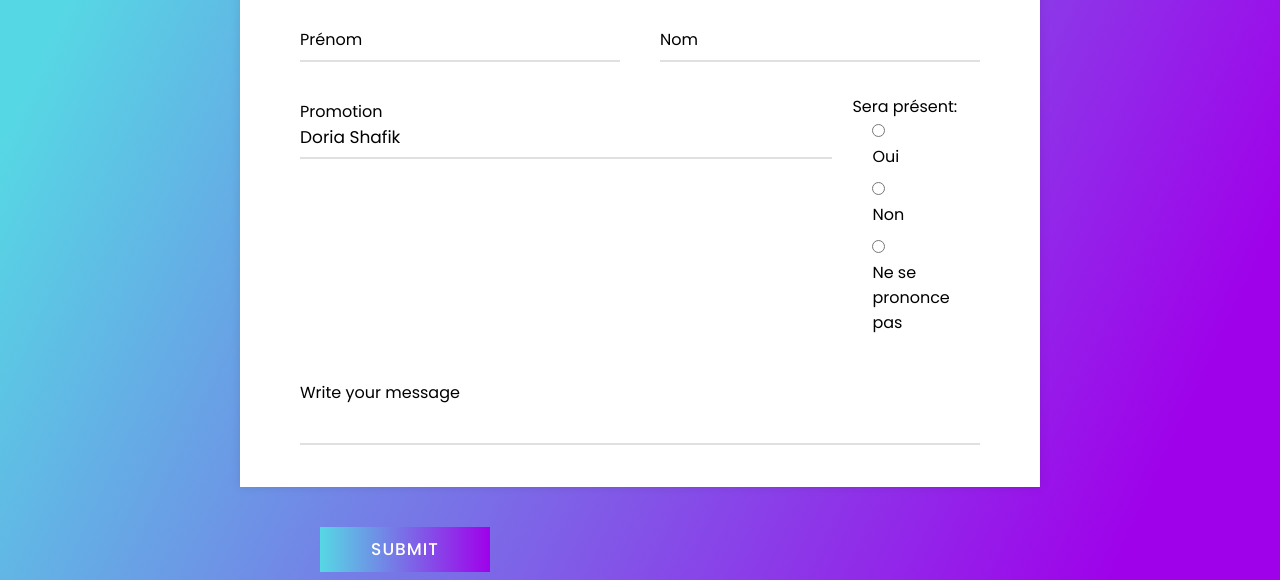
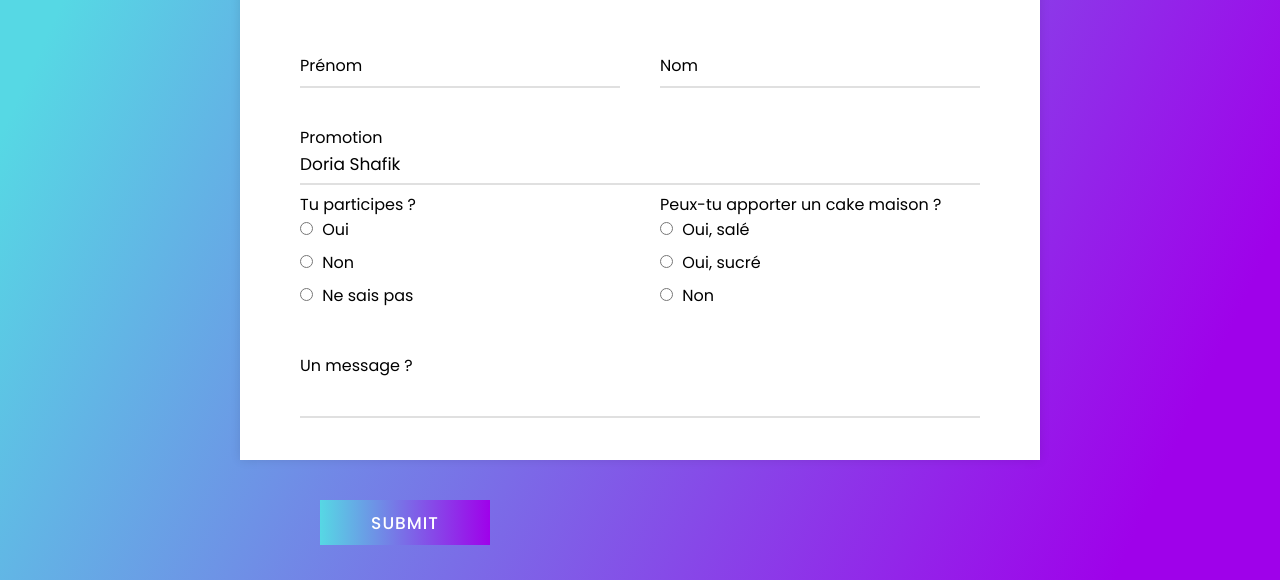
Before and after one commit to PDeslousPaoli/promform, a website: page index.html in a window 1280 px wide. Shown: the part 220-800 px from the top of the page. Drawn offline with Linux system fonts and the light colour scheme.

Commit message:
css + idga

```diff
--- a/form.css
+++ b/form.css
@@ -157,15 +157,28 @@ form .form-row .textarea{
 }
 
 .choice {
-  margin: 0 20px;
-  bottom:0px;
+  margin: 0 20px; /* Ajoutez une marge si nécessaire */
+  width: 100%;   /* Ajustez la largeur selon vos besoins */
+  display: flex; /* Utilisez flexbox pour aligner les éléments enfants sur une seule ligne */
+  flex-direction: column; /* Arrangez les éléments enfants en colonne */
 }
 
+
 .choice label {
-  display: block;
+  display: inline-block;
   margin-bottom: 8px; /* Adjust spacing between choices */
 }
 
 .choice input[type="radio"] {
   margin-right: 5px; /* Adjust spacing between radio button and label */
 }
+
+#radioChoice {
+  display: flex;
+  justify-content: space-between;
+}
+
+.input-data2 {
+  flex: 1; /* Utilisez flex-grow pour faire en sorte que les deux div aient une largeur égale */
+  margin-right: 10px; /* Ajoutez une marge entre les deux div */
+}
--- a/form.js
+++ b/form.js
@@ -15,11 +15,14 @@ button.addEventListener("click", function() {
   let message = document.getElementById("message").value;
   let reponse = [name, promo, attend, cake, message];
 
-  if (attend === "oui") {
+  if (attend === "yes") {
     present.push(reponse);
-  } else if (attend === "non") {
+  } else if (attend === "no") {
     absent.push(reponse);
   } else {
     nsp.push(reponse);
   }
+  console.log("ok:", present);
+  console.log("non:", absent);
+  console.log("nsp:", nsp);
 });
--- a/index.html
+++ b/index.html
@@ -6,16 +6,16 @@
   <meta charset="UTF-8">
   <meta name="viewport" content="width=device-width, initial-scale=1.0">
   <title>Prom form</title>
-  <script src="form.js"></script>
 </head>
 
 <body>
 
   <div class="container">
     <div class="text">
-      Prom
+      Ada Paris Prom January'24
     </div>
-    <form action="welldone.html" method="POST"> <!-- on affiche la page welldone .html à la validation du form / NAN à modifier -->
+    <form action="welldone.html" method="POST">
+      <!-- on affiche la page welldone .html à la validation du form / NAN à modifier -->
       <div class="form-row">
         <div class="input-data">
           <input type="text" id="first-name" required>
@@ -28,6 +28,7 @@
           <label for="last-name">Nom</label>
         </div>
       </div>
+
       <div class="form-row" id="max">
         <div class="input-data" id="select">
           <label for="promo">Promotion</label>
@@ -38,30 +39,55 @@
             <option value="eliza">Elizabeth Feinler</option>
           </select>
         </div>
+      </div>
+
+      <div class="form-row" id="radioChoice">
+
         <div class="input-data2">
-          <p>Sera présent:</p>
           <div class="choice">
+            <p>Tu participes ?</p>
+
             <div>
-              <input type="radio" id="contactChoice1" name="contact" value="oui" />
-              <label for="contactChoice1">Oui</label>
+              <input type="radio" id="attendChoice1" name="attend" value="yes" />
+              <label for="attendChoice1">Oui</label>
             </div>
             <div>
-              <input type="radio" id="contactChoice2" name="contact" value="non" />
-              <label for="contactChoice2">Non</label>
+              <input type="radio" id="attendChoice2" name="attend" value="no" />
+              <label for="attendChoice2">Non</label>
             </div>
             <div>
-              <input type="radio" id="contactChoice2" name="contact" value="non" />
-              <label for="contactChoice2">Ne se prononce pas</label>
+              <input type="radio" id="attendChoice3" name="attend" value="idk" />
+              <label for="attendChoice3">Ne sais pas</label>
+            </div>
+          </div>
+        </div>
+
+        <div class="input-data2">
+          <div class="choice">
+            <p>Peux-tu apporter un cake maison ?</p>
+
+            <div>
+              <input type="radio" id="cakeChoice1" name="cake" value="savoury" />
+              <label for="cakeChoice1">Oui, salé</label>
+            </div>
+            <div>
+              <input type="radio" id="cakeChoice2" name="cake" value="sweet" />
+              <label for="cakeChoice2">Oui, sucré</label>
+            </div>
+            <div>
+              <input type="radio" id="cakeChoice3" name="cake" value="none" />
+              <label for="cakeChoice3">Non</label>
             </div>
           </div>
         </div>
       </div>
+
       <div class="form-row">
         <div class="input-data textarea">
-          <textarea rows="8" cols="80" required></textarea>
+          <textarea id="message" rows="8" cols="80" required></textarea>
           <br />
           <div class="underline"></div>
-          <label for="">Write your message</label>
+          <label for="message">Un message ?</label>
           <br />
           <div class="form-row submit-btn">
             <div class="input-data">
@@ -69,9 +95,13 @@
               <input type="submit" value="submit">
             </div>
           </div>
+        </div>
+      </div>
 
     </form>
   </div>
+  <script src="form.js"></script>
+
 </body>
 
 </html>
```
Also changed, not shown: list.html (deleted, +0 -11 lines).
